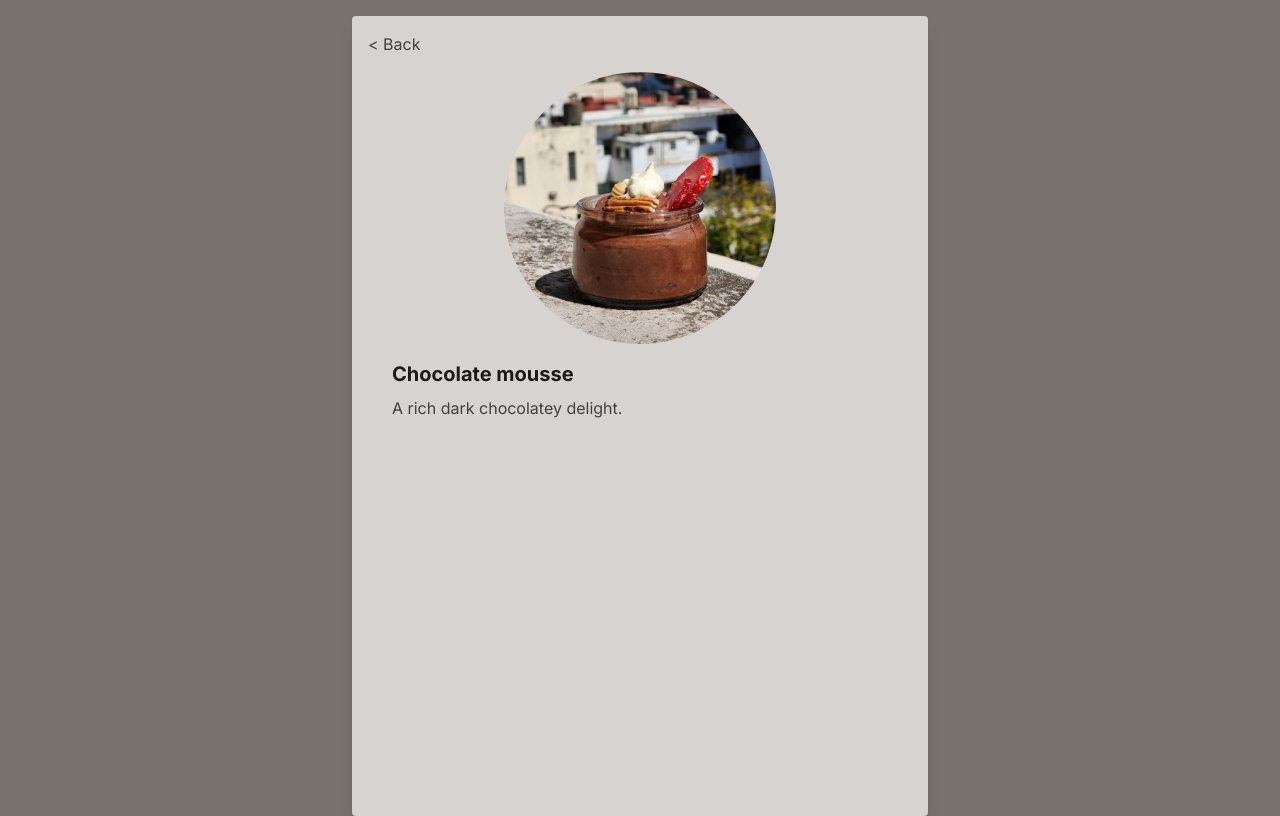
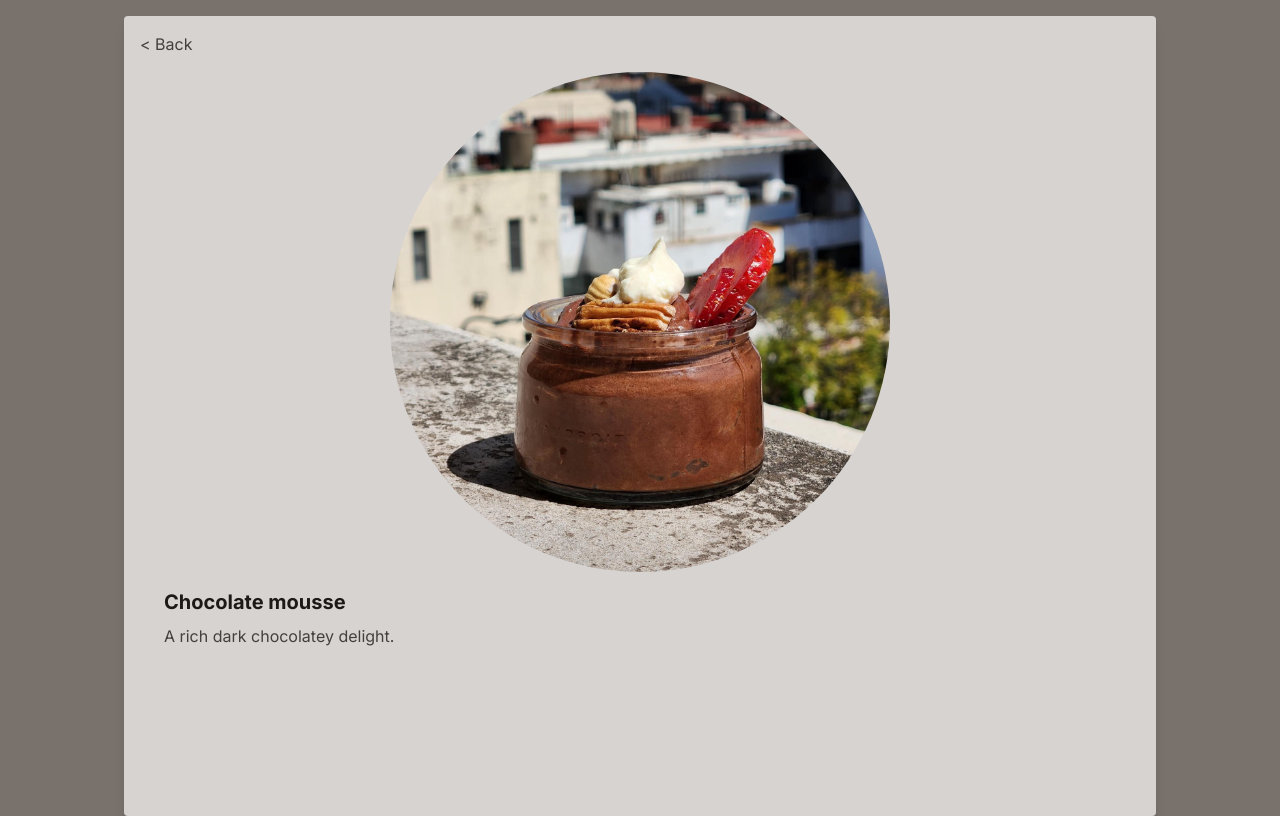
Before and after one commit to amdecker/minerva-cookbook, a Next.js app: page /recipes/chocolate-mousse in a window 1280 px wide. Built offline with nearby package versions, Linux system fonts and the light colour scheme.

Commit message:
Fix image width

```diff
--- a/app/recipes/components/RecipeCard.tsx
+++ b/app/recipes/components/RecipeCard.tsx
@@ -7,7 +7,7 @@ import imageLoader from "../../loader";
 
 const RecipeCard = (props: RecipeData) => {
     return (
-        <div className="max-w-xl rounded shadow-lg bg-stone-300 overflow-y-auto p-4">
+        <div className=" rounded shadow-lg bg-stone-300 overflow-y-auto p-4">
             <div className="text-stone-700">
                 <Link href="/"> {"< Back"} </Link>
             </div>
@@ -15,9 +15,9 @@ const RecipeCard = (props: RecipeData) => {
                 <Image
                 src={props.image}
                 alt={props.name}
-                width={100}
-                height={100}
-                className="w-full rounded-full"
+                width={1000}
+                height={1000}
+                className="rounded-full"
                 />
             </div>
             <div className="px-6 py-4">
```
